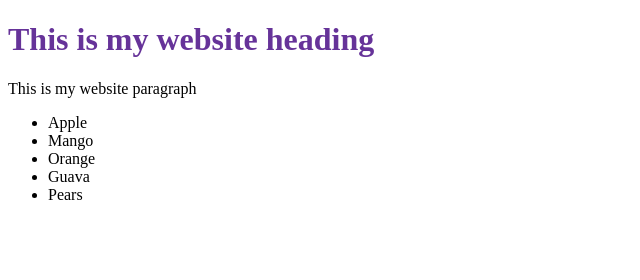
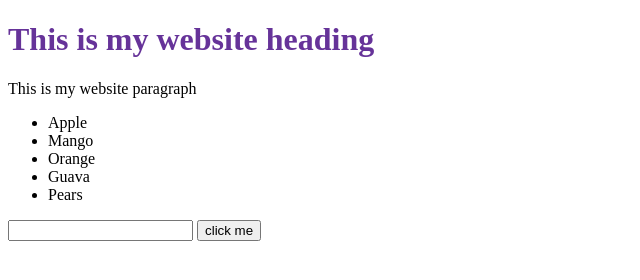
Before and after one commit to Narayandwivedi/newWebdProject, a plain HTML site: page index.html in a window 1280 px wide. Shown: the whole page, without its empty margins (0-640 px from the left). Drawn offline with Linux system fonts and the light colour scheme.

Commit message:
add input button in html file

```diff
--- a/index.html
+++ b/index.html
@@ -17,6 +17,10 @@
             <li>Guava</li>
             <li>Pears</li>
         </ul>
+
+        <input type="text" name="" id="">
+        <button>click me</button>
+
     </div>
     <script src="app.js"></script>
 </body>
```
